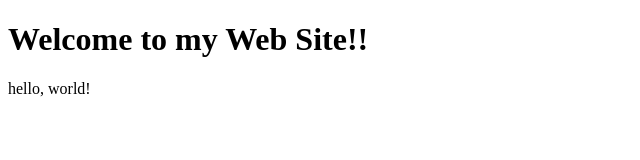
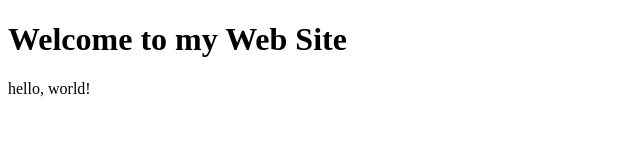
Before and after one commit to racheljones5593/Hello-World, a plain HTML site: page index.html in a window 1280 px wide. Shown: the full height of the page, 0-640 px from the left. Drawn offline with Linux system fonts and the light colour scheme.

Commit message:
Update index.html
Removed explanation points from header

```diff
--- a/index.html
+++ b/index.html
@@ -6,7 +6,7 @@
     <title>HelloWorld</title>
 </head>
 <body>
-    <h1>Welcome to my Web Site!!</h1>
+    <h1>Welcome to my Web Site</h1>
     <p>hello, world!</p>
 </body>
 </html>
```
